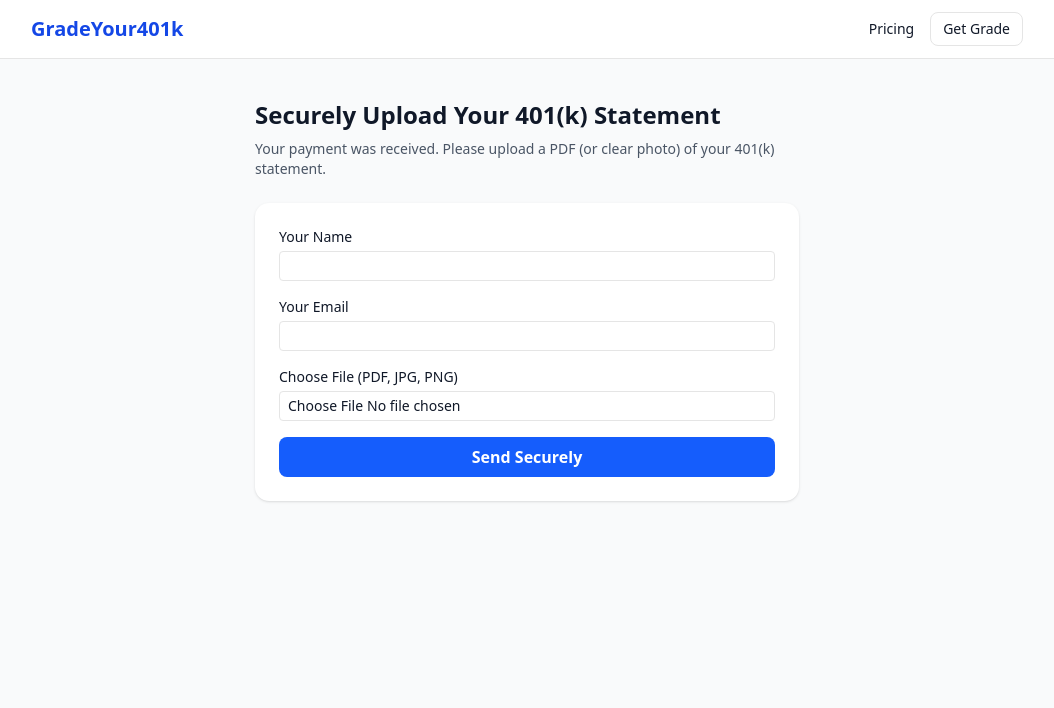
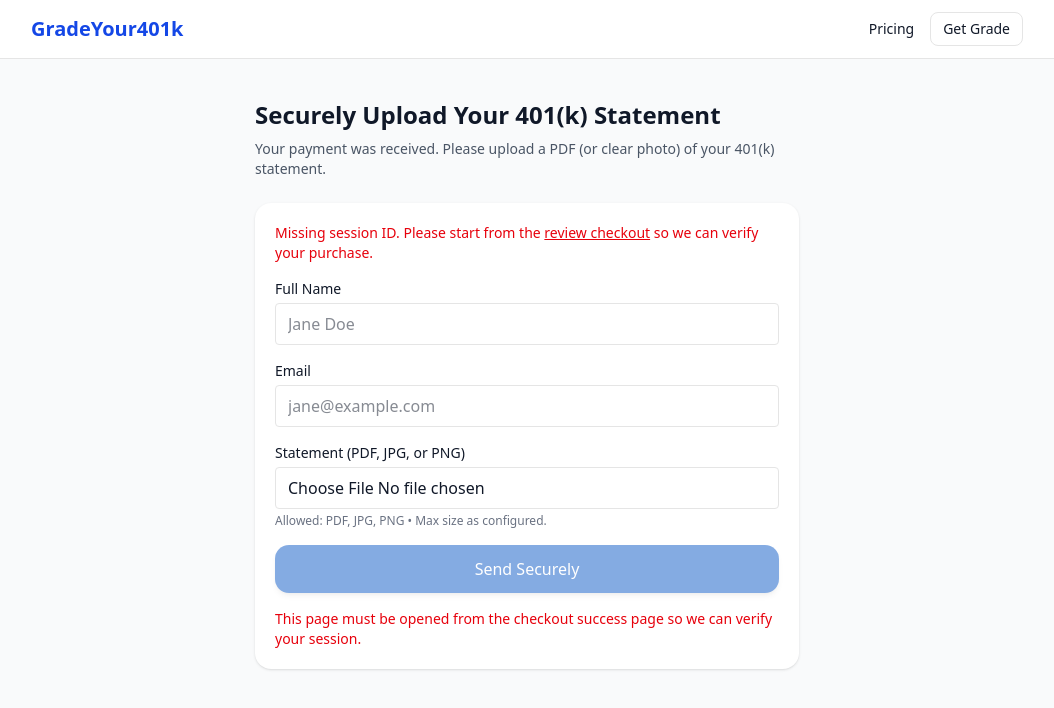
Before and after one commit to rremling/gradeyour401k, a Next.js app: page /upload in a window 1280 px wide. Shown: the top 708 px of the page, without its empty margins (113-1167 px from the left). Built offline with nearby package versions, Linux system fonts and the light colour scheme.

Commit message:
Update upload-client.tsx

```diff
--- a/src/app/upload/upload-client.tsx
+++ b/src/app/upload/upload-client.tsx
@@ -1,100 +1,143 @@
 "use client";
 
-import { useState } from "react";
+import { useSearchParams, useRouter } from "next/navigation";
+import { useState, useRef, useEffect } from "react";
 
 export default function UploadClient() {
-  const [file, setFile] = useState<File | null>(null);
-  const [status, setStatus] = useState<string>("");
-  const [sessionId, setSessionId] = useState<string>("");
-  const [email, setEmail] = useState<string>("");
-  const [name, setName] = useState<string>("");
+  const params = useSearchParams();
+  const router = useRouter();
+
+  // 👇 read session_id from the URL placed by Stripe success_url
+  const sessionId = params.get("session_id") || "";
+
+  const [name, setName] = useState("");
+  const [email, setEmail] = useState("");
+  const fileRef = useRef<HTMLInputElement>(null);
+
+  const [status, setStatus] = useState<"idle"|"signing"|"uploading"|"verifying"|"done"|"error">("idle");
+  const [error, setError] = useState<string | null>(null);
+
+  // Optional: surface a friendly message if sessionId missing
+  useEffect(() => {
+    if (!sessionId) {
+      setError("This page must be opened from the checkout success page so we can verify your session.");
+    }
+  }, [sessionId]);
 
   async function handleUpload(e: React.FormEvent) {
     e.preventDefault();
-    if (!file) return alert("Please choose a file first.");
+    setError(null);
+
+    const file = fileRef.current?.files?.[0];
+
+    if (!sessionId) {
+      setError("Missing session ID. Please complete checkout again.");
+      return;
+    }
+    if (!name.trim() || !email.trim() || !file) {
+      setError("Please enter your name, email, and choose a file.");
+      return;
+    }
 
     try {
-      setStatus("Requesting upload link…");
-
-      // 1️⃣ Ask backend for presigned URL
+      setStatus("signing");
+      // 1) ask backend for presigned PUT url (must include sessionId)
       const res = await fetch("/api/upload/s3-url", {
         method: "POST",
         headers: { "Content-Type": "application/json" },
         body: JSON.stringify({
           filename: file.name,
           contentType: file.type,
-          sessionId,
+          sessionId,           // 👈 REQUIRED
           email,
           name,
-          purpose: "review",
+          purpose: "upload",
         }),
       });
 
       const data = await res.json();
-      if (!res.ok) throw new Error(data.error || "Failed to get upload URL");
+      if (!res.ok || !data?.uploadUrl) {
+        throw new Error(data?.error || "Failed to get upload URL");
+      }
 
-      const { uploadUrl } = data;
+      // 2) PUT directly to S3 — no headers
+      setStatus("uploading");
+      const put = await fetch(data.uploadUrl, { method: "PUT", body: file });
+      if (!put.ok) throw new Error(`S3 upload failed (${put.status})`);
 
-      // 2️⃣ Upload directly to S3 — PUT with NO HEADERS
-      setStatus("Uploading securely…");
+      // 3) optional verify
+      setStatus("verifying");
+      const verify = await fetch(`/api/upload/s3-url?key=${encodeURIComponent(data.key)}`);
+      const v = await verify.json();
+      if (!verify.ok || !v?.ok) throw new Error(v?.error || "Upload verification failed");
 
-      const putRes = await fetch(uploadUrl, {
-        method: "PUT",
-        body: file, // ⚠️ no headers at all
-      });
-
-      if (!putRes.ok) throw new Error(`Upload failed (${putRes.status})`);
-
-      setStatus("✅ Upload complete!");
-    } catch (err: any) {
-      console.error("upload error", err);
-      setStatus(`❌ ${err.message}`);
+      setStatus("done");
+      // go to your scheduling or confirmation page
+      router.push("/schedule");
+    } catch (e: any) {
+      setStatus("error");
+      setError(e.message || "Upload failed");
     }
   }
 
   return (
-    <form
-      onSubmit={handleUpload}
-      className="bg-white shadow p-6 rounded-xl flex flex-col gap-4"
-    >
-      <label className="text-sm font-medium">
-        Your Name
+    <form onSubmit={handleUpload} className="space-y-4 bg-white p-5 rounded-2xl shadow">
+      {!sessionId && (
+        <div className="text-sm text-red-600">
+          Missing session ID. Please start from the <a className="underline" href="/review">review checkout</a> so we can verify your purchase.
+        </div>
+      )}
+
+      <div>
+        <label className="block text-sm font-medium mb-1">Full Name</label>
         <input
           type="text"
+          className="w-full border rounded px-3 py-2"
           value={name}
           onChange={(e) => setName(e.target.value)}
-          className="block w-full mt-1 border rounded px-2 py-1"
+          placeholder="Jane Doe"
+          required
         />
-      </label>
+      </div>
 
-      <label className="text-sm font-medium">
-        Your Email
+      <div>
+        <label className="block text-sm font-medium mb-1">Email</label>
         <input
           type="email"
+          className="w-full border rounded px-3 py-2"
           value={email}
           onChange={(e) => setEmail(e.target.value)}
-          className="block w-full mt-1 border rounded px-2 py-1"
+          placeholder="jane@example.com"
+          required
         />
-      </label>
+      </div>
 
-      <label className="text-sm font-medium">
-        Choose File (PDF, JPG, PNG)
+      <div>
+        <label className="block text-sm font-medium mb-1">Statement (PDF, JPG, or PNG)</label>
         <input
+          ref={fileRef}
           type="file"
           accept=".pdf,.jpg,.jpeg,.png"
-          onChange={(e) => setFile(e.target.files?.[0] || null)}
-          className="block w-full mt-1 border rounded px-2 py-1"
+          className="w-full border rounded px-3 py-2"
+          required
         />
-      </label>
+        <p className="text-xs text-gray-500 mt-1">Allowed: PDF, JPG, PNG • Max size as configured.</p>
+      </div>
 
       <button
         type="submit"
-        className="bg-blue-600 text-white font-semibold py-2 rounded-md hover:bg-blue-700 transition"
+        disabled={!sessionId || status === "signing" || status === "uploading" || status === "verifying"}
+        className="w-full bg-[#0b59c7] text-white rounded-xl py-3 font-medium hover:bg-[#0a4fb5] transition disabled:opacity-50 shadow-md"
       >
-        Send Securely
+        {status === "idle" && "Send Securely"}
+        {status === "signing" && "Preparing secure link…"}
+        {status === "uploading" && "Sending…"}
+        {status === "verifying" && "Verifying…"}
+        {status === "done" && "Done!"}
+        {status === "error" && "Try Again"}
       </button>
 
-      {status && <p className="text-sm text-gray-700">{status}</p>}
+      {error && <p className="text-sm text-red-600">{error}</p>}
     </form>
   );
 }
```
